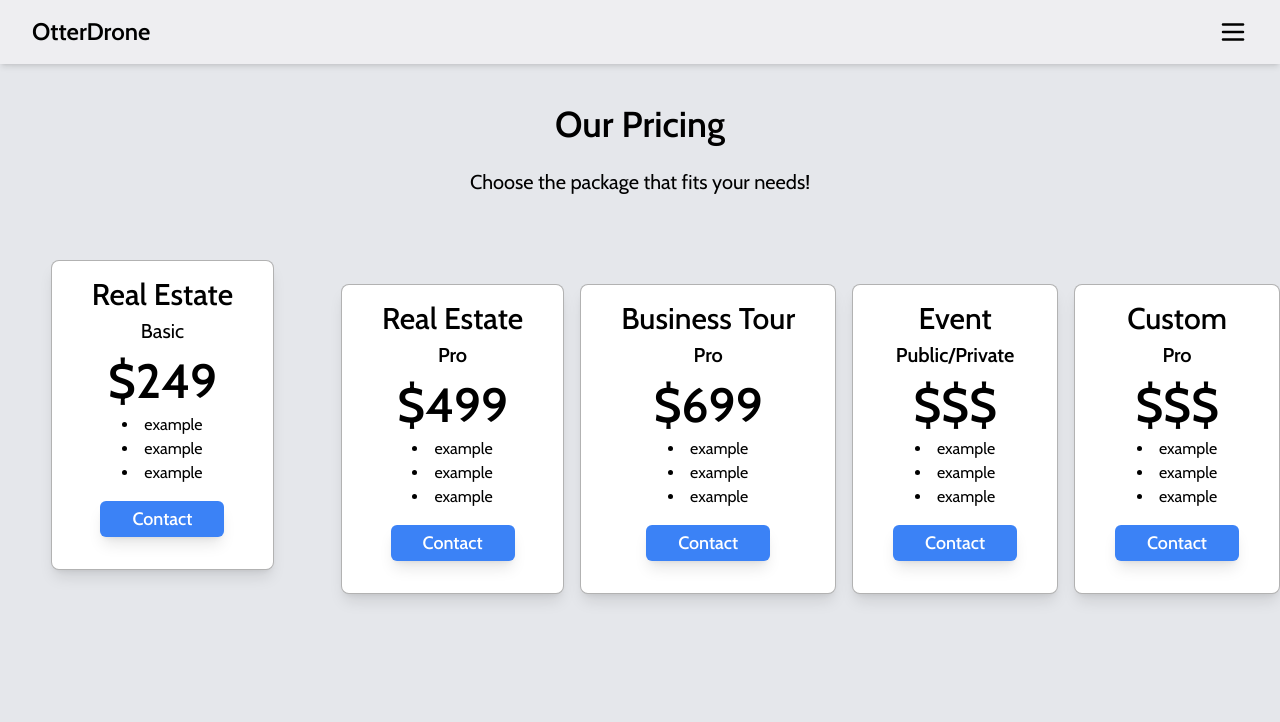
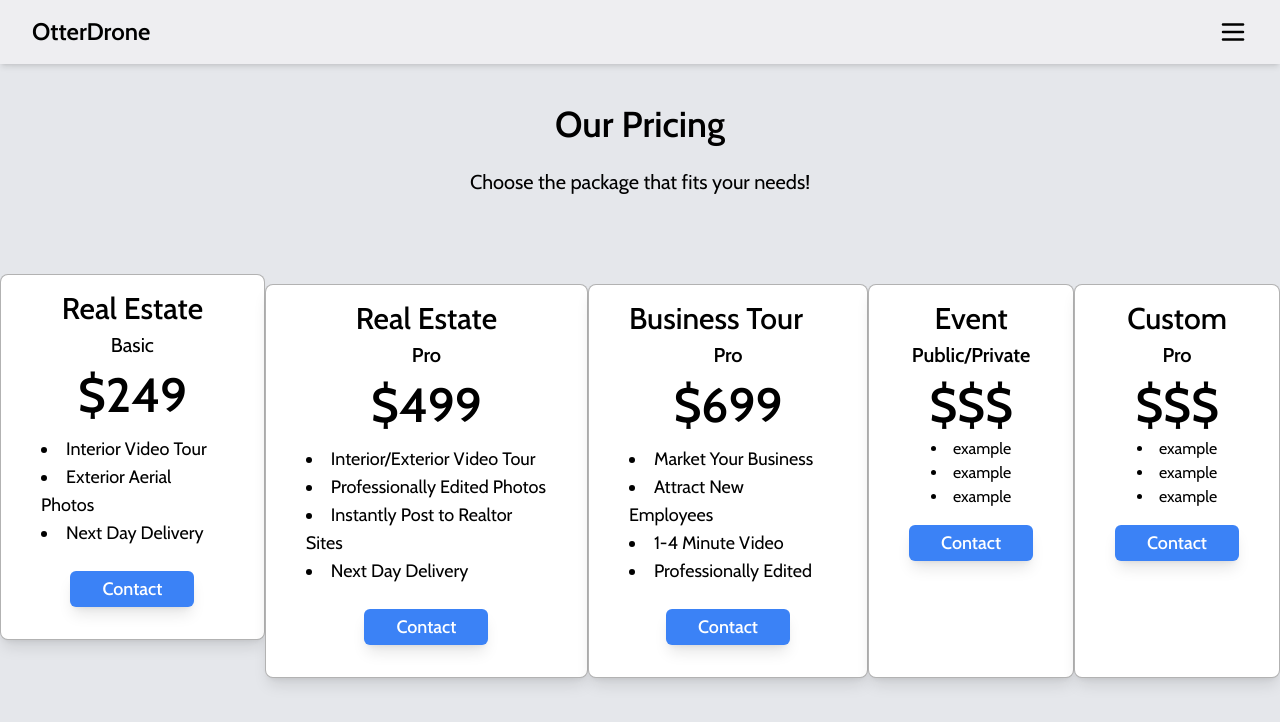
Before and after one commit to Grupith/otterdrone, a Next.js app: page /pricing in a window 1280 px wide. Shown: the top 722 px of the page. Built offline with nearby package versions, Linux system fonts and the light colour scheme.

Commit message:
worked on pricing cards

```diff
--- a/app/contact/page.tsx
+++ b/app/contact/page.tsx
@@ -2,7 +2,7 @@ import React from "react"
 
 export default function Contact() {
   return (
-    <div className="pt-20">
+    <div className="pt-16 bg-gray-200 min-h-screen">
       <h1 className="text-center text-4xl mt-10 font-semibold">Contact us</h1>
     </div>
   )
--- a/app/ourwork/page.tsx
+++ b/app/ourwork/page.tsx
@@ -2,7 +2,7 @@ import React from "react"
 
 export default function Ourwork() {
   return (
-    <div className="pt-20">
+    <div className="pt-16 bg-gray-200 min-h-screen">
       <h1 className="text-center text-4xl mt-10 font-semibold">Our Work</h1>
     </div>
   )
--- a/app/pricing/page.tsx
+++ b/app/pricing/page.tsx
@@ -3,21 +3,21 @@ import React from "react"
 
 export default function Pricing() {
   return (
-    <div className="pt-16 bg-gray-200 min-h-screen">
+    <div className="pt-16 bg-gray-200 min-h-screen overflow-x-hidden">
       <h1 className="text-center text-4xl mt-10 font-semibold">Our Pricing</h1>
       <p className="text-center pt-6 text-xl mx-16">
         Choose the package that fits your needs!
       </p>
-      <section className="mt-10 space-y-12 sm:flex sm:space-x-4">
+      <section className="mt-10 space-y-12 sm:flex sm:justify-between">
         {/* Real Estate Basic */}
         <div className="border border-black/30 rounded-lg w-fit m-auto px-10 bg-white py-4 shadow-lg">
-          <h2 className="text-3xl font-medium">Real Estate</h2>
+          <h2 className="text-3xl font-medium text-center">Real Estate</h2>
           <h3 className="text-xl text-center py-1">Basic</h3>
           <p className="text-center text-5xl py-2 font-semibold">$249</p>
-          <ul className="list-disc list-inside text-center">
-            <li>example</li>
-            <li>example</li>
-            <li>example</li>
+          <ul className="list-disc list-inside text-lg py-2">
+            <li>Interior Video Tour</li>
+            <li>Exterior Aerial Photos</li>
+            <li>Next Day Delivery</li>
           </ul>
           <div className="flex justify-center py-4">
             <Link href="/contact">
@@ -29,13 +29,14 @@ export default function Pricing() {
         </div>
         {/* Real Estate Pro */}
         <div className="border border-black/30 rounded-lg w-fit m-auto px-10 bg-white py-4 shadow-lg">
-          <h2 className="text-3xl font-medium">Real Estate</h2>
+          <h2 className="text-3xl font-medium text-center">Real Estate</h2>
           <h3 className="text-xl text-center font-semibold py-1">Pro</h3>
           <p className="text-center text-5xl py-2 font-semibold">$499</p>
-          <ul className="list-disc list-inside text-center">
-            <li>example</li>
-            <li>example</li>
-            <li>example</li>
+          <ul className="list-disc list-inside text-lg py-2">
+            <li>Interior/Exterior Video Tour</li>
+            <li>Professionally Edited Photos</li>
+            <li>Instantly Post to Realtor Sites</li>
+            <li>Next Day Delivery</li>
           </ul>
           <div className="flex justify-center py-4">
             <Link href="/contact">
@@ -50,10 +51,11 @@ export default function Pricing() {
           <h2 className="text-3xl font-medium">Business Tour</h2>
           <h3 className="text-xl text-center font-semibold py-1">Pro</h3>
           <p className="text-center text-5xl py-2 font-semibold">$699</p>
-          <ul className="list-disc list-inside text-center">
-            <li>example</li>
-            <li>example</li>
-            <li>example</li>
+          <ul className="list-disc list-inside text-lg py-2">
+            <li>Market Your Business</li>
+            <li>Attract New Employees</li>
+            <li>1-4 Minute Video</li>
+            <li>Professionally Edited</li>
           </ul>
           <div className="flex justify-center py-4">
             <Link href="/contact">
```
